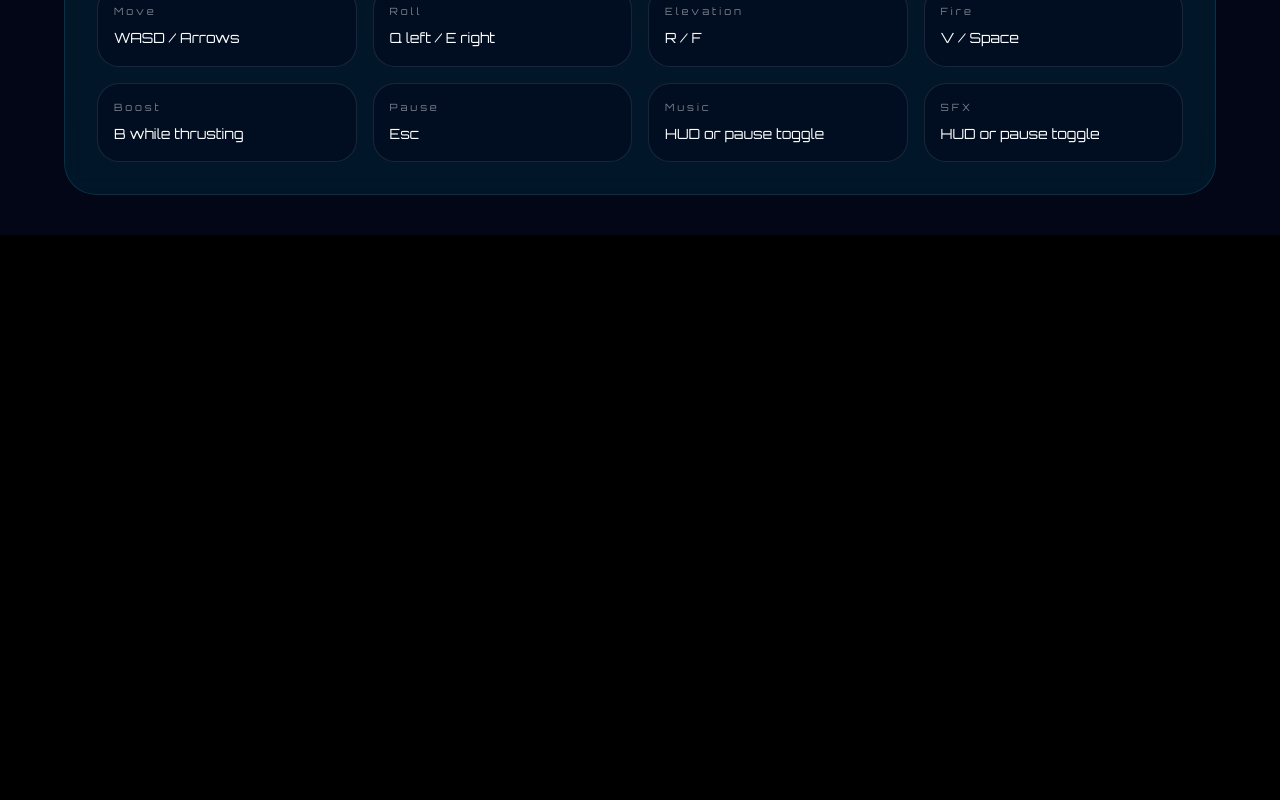
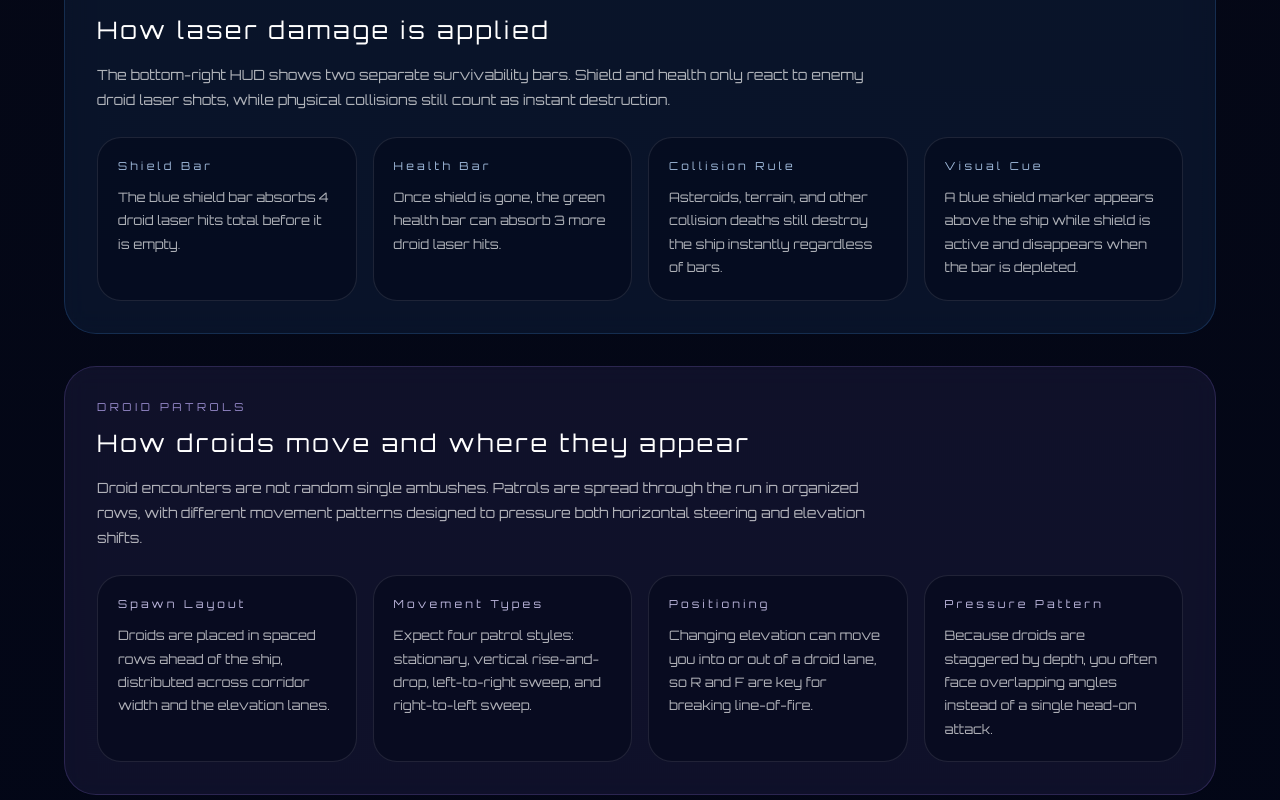
Before and after one commit to Ariel-Fam/ark11-space, a Next.js app: page /controls in a window 1280 px wide. Shown: the part 1800-2600 px from the top of the page. Before the commit the page ends 2035 px from the top, so only its background shows below. Built offline with nearby package versions, Linux system fonts and the light colour scheme.

Commit message:
Added some final optimzations to ovarall game speed, fixed health and shield logic, added clear readable text on main menue screen, and re-arranged the buttons to the top, added new instructions to main menu and controls screen, app is now a full game, thinking of adding auth later as practice.

```diff
--- a/app/controls/page.tsx
+++ b/app/controls/page.tsx
@@ -53,6 +53,44 @@ const survivalTips = [
   "Solid terrain blocks hostile laser fire, so obstacles can be used as cover when droids line up shots.",
 ];
 
+const healthSystemRules = [
+  {
+    label: "Shield Bar",
+    detail: "The blue shield bar absorbs 4 droid laser hits total before it is empty.",
+  },
+  {
+    label: "Health Bar",
+    detail: "Once shield is gone, the green health bar can absorb 3 more droid laser hits.",
+  },
+  {
+    label: "Collision Rule",
+    detail: "Asteroids, terrain, and other collision deaths still destroy the ship instantly regardless of bars.",
+  },
+  {
+    label: "Visual Cue",
+    detail: "A blue shield marker appears above the ship while shield is active and disappears when the bar is depleted.",
+  },
+];
+
+const droidSystemRules = [
+  {
+    label: "Spawn Layout",
+    detail: "Droids are placed in spaced rows ahead of the ship, distributed across corridor width and the elevation lanes.",
+  },
+  {
+    label: "Movement Types",
+    detail: "Expect four patrol styles: stationary, vertical rise-and-drop, left-to-right sweep, and right-to-left sweep.",
+  },
+  {
+    label: "Positioning",
+    detail: "Changing elevation can move you into or out of a droid lane, so R and F are key for breaking line-of-fire.",
+  },
+  {
+    label: "Pressure Pattern",
+    detail: "Because droids are staggered by depth, you often face overlapping angles instead of a single head-on attack.",
+  },
+];
+
 export default function ControlsPage() {
   return (
     <main className="min-h-screen bg-[radial-gradient(circle_at_top,rgba(34,211,238,0.16),transparent_28%),linear-gradient(180deg,#020617_0%,#050816_48%,#020617_100%)] px-6 py-10 text-white">
@@ -70,7 +108,7 @@ export default function ControlsPage() {
             </h1>
             <p className="mt-4 max-w-2xl text-white/68" style={{ fontSize: "15px", lineHeight: 1.8 }}>
               Everything you need to fly clean lines, survive droid pressure, manage your fuel, and
-              keep full control over the game audio while you play.
+              keep full control over the game audio while you play, including how shield and health absorb droid laser damage.
             </p>
           </div>
           <Link
@@ -199,6 +237,68 @@ export default function ControlsPage() {
           </div>
         </section>
 
+        <section className="mb-8 rounded-[32px] border border-blue-400/18 bg-blue-400/8 p-8 backdrop-blur-md">
+          <p className="mb-3 tracking-[0.32em] text-blue-300/72" style={{ fontSize: "11px" }}>
+            HEALTH SYSTEM
+          </p>
+          <h2
+            className="mb-4 text-2xl tracking-[0.12em] text-white"
+            style={{ fontFamily: "'Orbitron', monospace" }}
+          >
+            How laser damage is applied
+          </h2>
+          <p className="mb-6 max-w-3xl text-white/68" style={{ fontSize: "14px", lineHeight: 1.8 }}>
+            The bottom-right HUD shows two separate survivability bars. Shield and health only react to
+            enemy droid laser shots, while physical collisions still count as instant destruction.
+          </p>
+          <div className="grid gap-4 md:grid-cols-2 xl:grid-cols-4">
+            {healthSystemRules.map((rule) => (
+              <div
+                key={rule.label}
+                className="rounded-[24px] border border-white/10 bg-slate-950/44 p-5"
+              >
+                <div className="mb-3 text-blue-200/85" style={{ fontSize: "11px", letterSpacing: "0.3em" }}>
+                  {rule.label}
+                </div>
+                <p className="text-white/68" style={{ fontSize: "13px", lineHeight: 1.8 }}>
+                  {rule.detail}
+                </p>
+              </div>
+            ))}
+          </div>
+        </section>
+
+        <section className="mb-8 rounded-[32px] border border-violet-400/18 bg-violet-400/8 p-8 backdrop-blur-md">
+          <p className="mb-3 tracking-[0.32em] text-violet-300/72" style={{ fontSize: "11px" }}>
+            DROID PATROLS
+          </p>
+          <h2
+            className="mb-4 text-2xl tracking-[0.12em] text-white"
+            style={{ fontFamily: "'Orbitron', monospace" }}
+          >
+            How droids move and where they appear
+          </h2>
+          <p className="mb-6 max-w-3xl text-white/68" style={{ fontSize: "14px", lineHeight: 1.8 }}>
+            Droid encounters are not random single ambushes. Patrols are spread through the run in organized
+            rows, with different movement patterns designed to pressure both horizontal steering and elevation shifts.
+          </p>
+          <div className="grid gap-4 md:grid-cols-2 xl:grid-cols-4">
+            {droidSystemRules.map((rule) => (
+              <div
+                key={rule.label}
+                className="rounded-[24px] border border-white/10 bg-slate-950/44 p-5"
+              >
+                <div className="mb-3 text-violet-200/85" style={{ fontSize: "11px", letterSpacing: "0.3em" }}>
+                  {rule.label}
+                </div>
+                <p className="text-white/68" style={{ fontSize: "13px", lineHeight: 1.8 }}>
+                  {rule.detail}
+                </p>
+              </div>
+            ))}
+          </div>
+        </section>
+
         <section className="rounded-[32px] border border-cyan-400/16 bg-cyan-400/8 p-8 backdrop-blur-md">
           <p className="mb-3 tracking-[0.32em] text-cyan-300/72" style={{ fontSize: "11px" }}>
             AT-A-GLANCE MAP
@@ -210,6 +310,10 @@ export default function ControlsPage() {
             <QuickCard label="Fire" value="V / Space" />
             <QuickCard label="Boost" value="B while thrusting" />
             <QuickCard label="Pause" value="Esc" />
+            <QuickCard label="Shield" value="4 droid laser hits" />
+            <QuickCard label="Health" value="3 droid laser hits" />
+            <QuickCard label="Droid Types" value="Still, vertical, side sweep" />
+            <QuickCard label="Droid Layout" value="Rows across width and elevation" />
             <QuickCard label="Music" value="HUD or pause toggle" />
             <QuickCard label="SFX" value="HUD or pause toggle" />
           </div>
--- a/components/game/Game.tsx
+++ b/components/game/Game.tsx
@@ -40,6 +40,8 @@ const ENEMY_LASER_POOL_SIZE = 64;
 const MIN_SHIP_ALTITUDE = 1.5;
 const MAX_SHIP_ALTITUDE = ELEVATION_LEVELS[ELEVATION_LEVELS.length - 1] + 12;
 const HUD_SYNC_INTERVAL_MS = 90;
+const SHIELD_HIT_VALUE = 25;
+const HEALTH_HIT_VALUE = 100 / 3;
 
 interface DeviceProfile {
   antialias: boolean;
@@ -671,28 +673,12 @@ export function Game() {
 
   const handleCollision = useCallback(() => {
     const data = gameDataRef.current;
-    let nextShield = data.shield;
-    let nextHealth = data.health;
-
-    if (nextShield > 0) {
-      nextShield = Math.max(0, nextShield - 25);
-    } else {
-      nextHealth = Math.max(0, nextHealth - 20);
-    }
-
-    if (nextHealth <= 0) {
     stopFlightAudio();
     updateGameData({
       gameOverReason: "destroyed",
-        health: 0,
-        shield: 0,
       state: "gameover",
       highScore: Math.max(data.highScore, data.score),
     }, true);
-      return;
-    }
-
-    updateGameData({ health: nextHealth, shield: nextShield }, true);
   }, [stopFlightAudio, updateGameData]);
 
   const handleCheckpoint = useCallback(() => {
@@ -702,7 +688,6 @@ export function Game() {
     updateGameData({
       checkpoints: data.checkpoints + 1,
       score: data.score + 500,
-      shield: Math.min(100, data.shield + 15),
     }, true);
   }, [playCollectionSound, updateGameData]);
 
@@ -712,8 +697,6 @@ export function Game() {
     stopFlightAudio();
     updateGameData({
       gameOverReason: "destroyed",
-      health: 0,
-      shield: 0,
       state: "gameover",
       highScore: Math.max(data.highScore, data.score),
     }, true);
@@ -733,15 +716,27 @@ export function Game() {
 
   const handleShotByDroid = useCallback(() => {
     const data = gameDataRef.current;
+    const nextShield = Math.max(0, data.shield - SHIELD_HIT_VALUE);
+    const shieldWasActive = data.shield > 0;
+    const nextHealth = shieldWasActive ? data.health : Math.max(0, data.health - HEALTH_HIT_VALUE);
 
     playShotByDroidSound();
+
+    if (nextHealth <= 0) {
       stopFlightAudio();
       updateGameData({
         gameOverReason: "shot_by_droid",
         health: 0,
-      shield: 0,
+        shield: nextShield,
         state: "gameover",
         highScore: Math.max(data.highScore, data.score),
+      }, true);
+      return;
+    }
+
+    updateGameData({
+      health: nextHealth,
+      shield: nextShield,
     }, true);
   }, [playShotByDroidSound, stopFlightAudio, updateGameData]);
 
@@ -920,6 +915,7 @@ function ShipWrapper({
 }: ShipWrapperProps) {
   return (
     <group ref={shipGroupRef}>
+      <ShieldStatusIcon gameData={gameData} />
       <ShieldAura gameData={gameData} />
       <SpaceshipInner
         gameData={gameData}
@@ -1205,6 +1201,53 @@ function ShieldAura({
   );
 }
 
+function ShieldStatusIcon({
+  gameData,
+}: {
+  gameData: MutableRefObject<GameData>;
+}) {
+  const iconRef = useRef<THREE.Group>(null);
+  const glowRef = useRef<THREE.Mesh>(null);
+
+  useFrame(({ clock }) => {
+    if (!iconRef.current || !glowRef.current) {
+      return;
+    }
+
+    const active = gameData.current.state === "playing" && gameData.current.shield > 0;
+    iconRef.current.visible = active;
+
+    if (!active) {
+      return;
+    }
+
+    const pulse = 1 + Math.sin(clock.elapsedTime * 4.4) * 0.08;
+    iconRef.current.position.y = 8.7 + Math.sin(clock.elapsedTime * 2.2) * 0.12;
+    iconRef.current.rotation.y += 0.018;
+    iconRef.current.scale.setScalar(pulse);
+
+    const glowMaterial = glowRef.current.material as THREE.MeshBasicMaterial;
+    glowMaterial.opacity = 0.24 + Math.sin(clock.elapsedTime * 5.2) * 0.05;
+  });
+
+  return (
+    <group ref={iconRef} position={[0, 8.7, 0]} visible={false}>
+      <mesh ref={glowRef}>
+        <circleGeometry args={[1.35, 24]} />
+        <meshBasicMaterial color="#2563eb" opacity={0.28} transparent />
+      </mesh>
+      <mesh position={[0, 0, 0.03]}>
+        <ringGeometry args={[1.05, 1.35, 28]} />
+        <meshBasicMaterial color="#3b82f6" opacity={0.98} side={THREE.DoubleSide} transparent />
+      </mesh>
+      <mesh position={[0, 0, 0.06]} scale={[0.7, 1, 1]} rotation={[0, 0, Math.PI / 4]}>
+        <circleGeometry args={[0.82, 4]} />
+        <meshBasicMaterial color="#60a5fa" opacity={0.95} transparent />
+      </mesh>
+    </group>
+  );
+}
+
 function createObstacles(count: number, range: number): ObstacleData[] {
   const obstaclePalettes = [
     { color: "#7bc8ff", emissive: "#4ca7ff" },
--- a/components/game/HUD.tsx
+++ b/components/game/HUD.tsx
@@ -145,7 +145,7 @@ export function HUD({
       <div className="absolute bottom-8 right-8 rounded-3xl border border-white/20 bg-white/16 px-5 py-4 text-right shadow-[0_16px_40px_rgba(0,0,0,0.16)] backdrop-blur-md">
         <div className="mb-3">
           <div className="mb-1 tracking-widest text-black/70" style={{ fontSize: "10px" }}>
-            HULL
+            HEALTH
           </div>
           <div className="ml-auto h-2 w-48 overflow-hidden rounded-full bg-white/10">
             <div
```
Also changed, not shown: components/game/MenuScreen.tsx (+60 -52 lines), 1 other file (tests, documents, lock files or other folders). Lines whose indentation alone changed are shown as unchanged.
